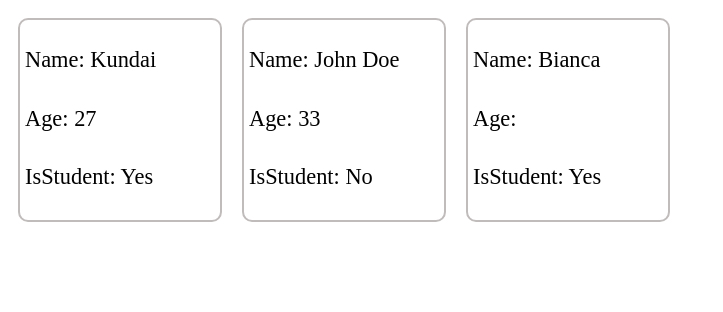
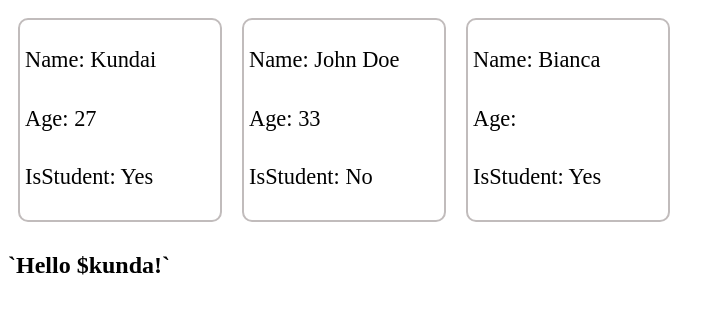
Before and after one commit to datlearner/Practise, a React (Vite) app in the folder props-crendering/: page / in a window 1280 px wide. Shown: the top 312 px of the page, without its empty margins (0-723 px from the left). Built offline with nearby package versions, Linux system fonts and the light colour scheme.

Commit message:
starting up with react

```diff
--- a/props-crendering/src/App.jsx
+++ b/props-crendering/src/App.jsx
@@ -1,4 +1,5 @@
 import AdminDashboard from "./Admin.jsx"
+import Greeting from "./Greeting.jsx"
 function App() {
 
   return (
@@ -6,6 +7,7 @@ function App() {
      <AdminDashboard name="kundai" age= {27} isStudent = {true} />
      <AdminDashboard name="john doe" age = {33} isStudent = {false} />
      <AdminDashboard name="bianca" />
+     <Greeting name="kunda" />
     </>
   )
 }
```
